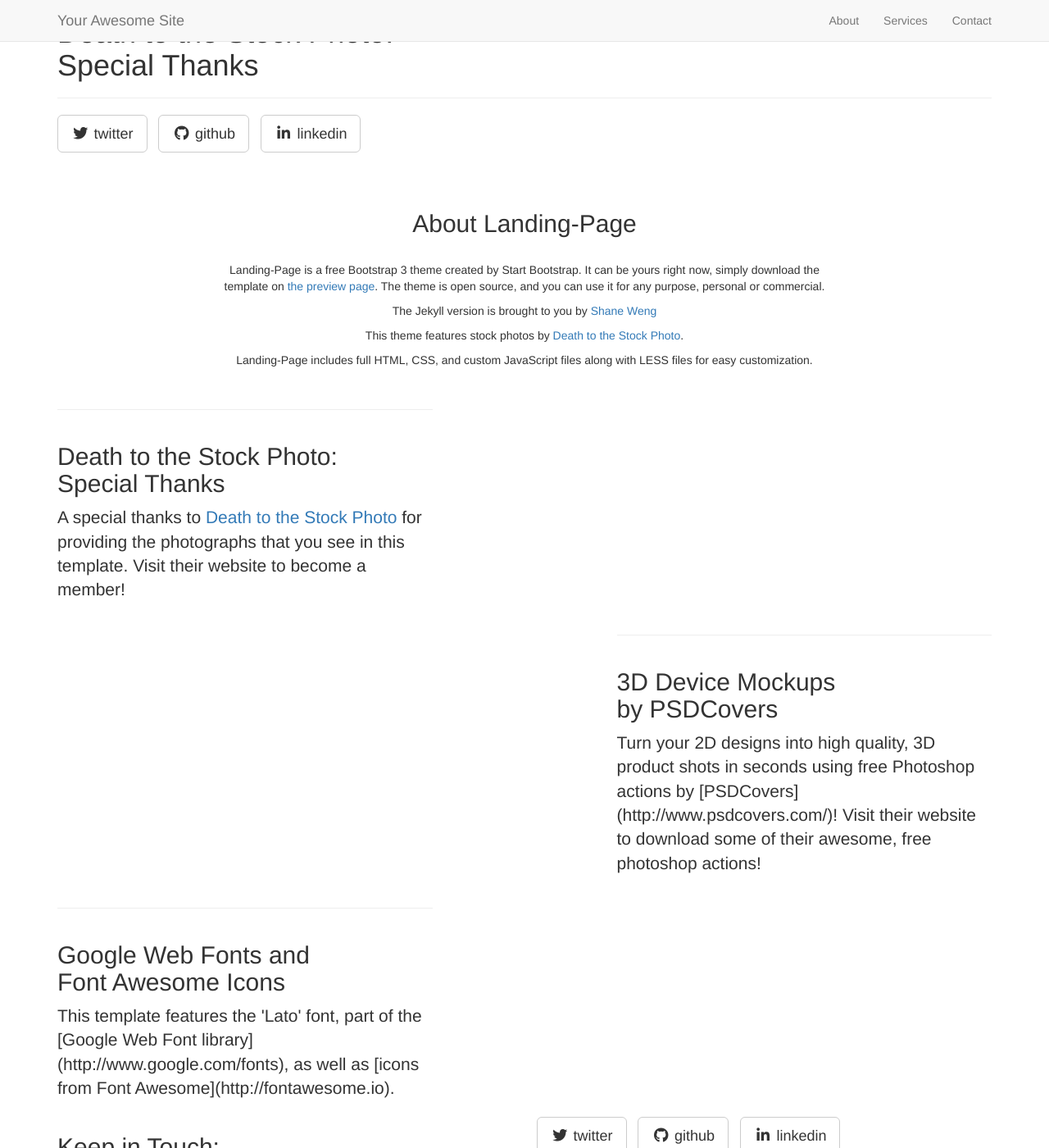
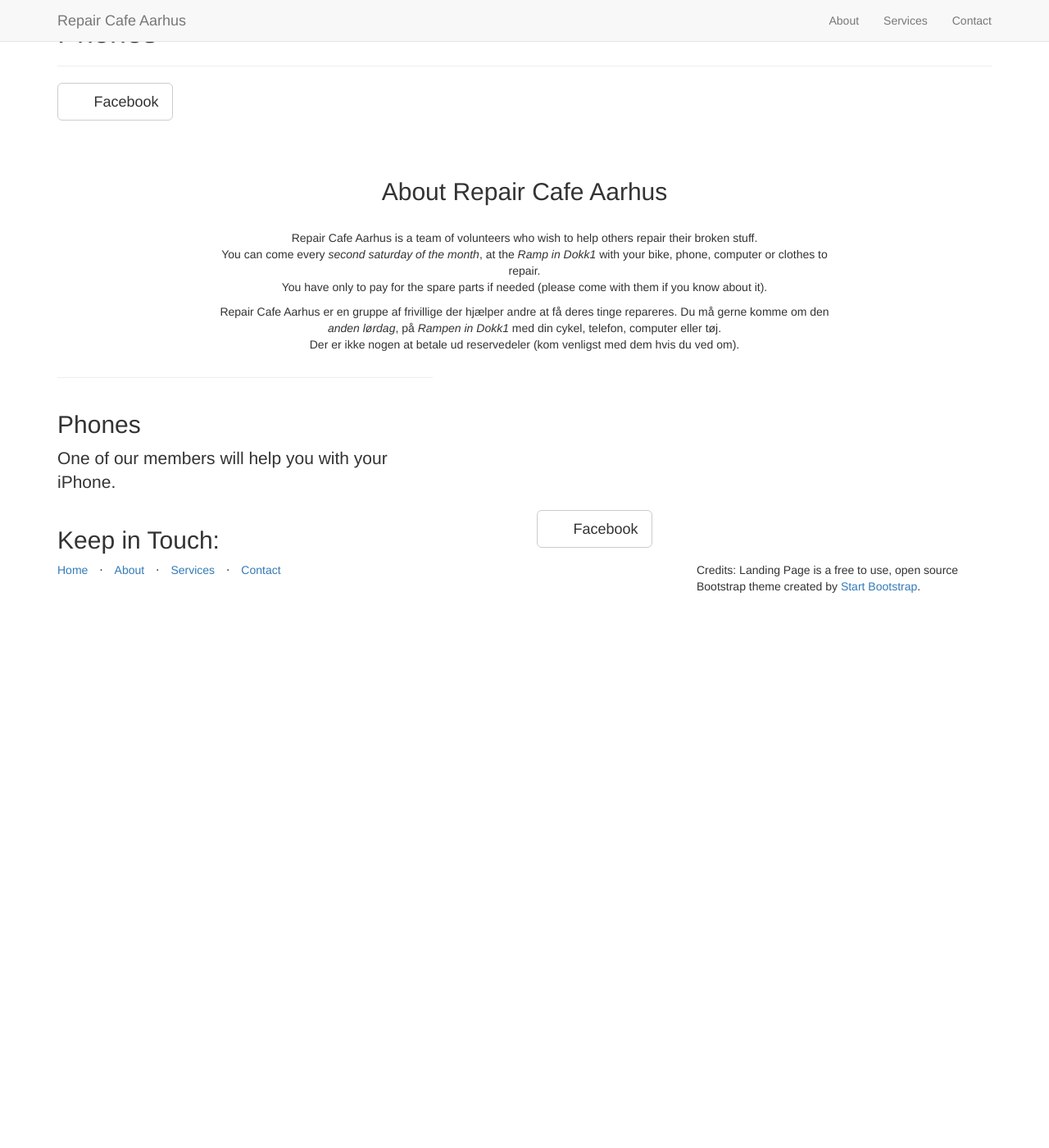
Before and after one commit to RepairCafeAarhus/RepairCafeAarhus.github.io, a Jekyll site: the page built from _posts/2014-09-21-services-1.markdown, in a window 1280 px wide and 1400 px high. Shown: the whole window at 82% size. Built offline with Jekyll 4.4.1, drawn with Linux system fonts in a browser that asks for light colours; nearby versions of some CDN libraries; library files that are not in the unit come from our copies; some of the changed text lies outside the part shown.

Commit message:
texts close to what they should be. Background picture shows bike to repair

```diff
--- a/_config.yml
+++ b/_config.yml
@@ -2,15 +2,12 @@
 #      Main Configs       #
 # ----------------------- #
 
-url: http://yoursite.com
-title: Your Awesome Site
-email: your-email@domain.com
-author: Your Name
+url: http://repaircafeaarhus.github.io
+title: Repair Cafe Aarhus
+email: donotreply@22decembre.eu
+author: Stephane
 description: > # "Write an awesome description for your new site here.
-  You can edit this line in _config.yml. It will appear in your document
-  head meta (for Google search results) and in your feed.xml site
-  description.
-copyright: 'Copyright &copy; 2015 Your Name. All Rights Reserved.'
+  Repair Cafe is a team of voluteers helping you to repair your bikes, clothes, computers and phones. Come at Dokk1 in Aarhus.
 credits: 'Credits: Landing Page is a free to use, open source Bootstrap theme created by <a href="http://startbootstrap.com/">Start Bootstrap</a>.'
 
 # ----------------------- #
@@ -26,9 +23,5 @@ permalink: pretty
 # ----------------------- #
 
 social:
-  - title: twitter
-    url: https://twitter.com/SBootstrap
-  - title: github
-    url: https://github.com/IronSummitMedia/startbootstrap
-  - title: linkedin
-    url:
+  - title: Facebook
+    url: https://www.facebook.com/RepairCafeAarhus/
--- a/_includes/about.html
+++ b/_includes/about.html
@@ -3,13 +3,16 @@
         <div class="row">
             <div class="col-lg-8 col-lg-offset-2">
               <br/><br/>
-              <h2>About Landing-Page</h2>
+              <h2>About Repair Cafe Aarhus</h2>
               <br/>
-                <p>Landing-Page is a free Bootstrap 3 theme created by Start Bootstrap. It can be yours right now, simply download the template on <a href="http://startbootstrap.com/template-overviews/landing-page/">the preview page</a>. The theme is open source, and you can use it for any purpose, personal or commercial.</p>
-                <p>The Jekyll version is brought to you by <a href="https://github.com/swcool">Shane Weng</a></p>
-                <p>This theme features stock photos by <a href="http://join.deathtothestockphoto.com//">Death to the Stock Photo</a>.</p>
-                <p>Landing-Page includes full HTML, CSS, and custom JavaScript files along with LESS files for easy customization.</p>
-                <br/>
+                <p>Repair Cafe Aarhus is a team of volunteers who wish to help others repair their broken stuff.<br />
+                You can come every <em>second saturday of the month</em>, at the <em>Ramp in Dokk1</em> with your bike, phone, computer or clothes to repair.<br />
+                You have only to pay for the spare parts if needed (please come with them if you know about it).</p>
+
+                <p>Repair Cafe Aarhus er en gruppe af frivillige der hjælper andre at få deres tinge repareres.
+                    Du må gerne komme om den <em>anden lørdag</em>, på <em>Rampen in Dokk1</em> med din cykel, telefon, computer eller tøj.<br />
+                    Der er ikke nogen at betale ud reservedeler (kom venligst med dem hvis du ved om).
+                </p>
               </div>
         </div>
     </section>
--- a/_posts/2014-09-21-services-1.markdown
+++ b/_posts/2014-09-21-services-1.markdown
@@ -1,8 +1,7 @@
 ---
 layout: default
 img: ipad.png
-category: Services
-title: Death to the Stock Photo:<br>Special Thanks
+title: Phones
 description: |
 ---
-  A special thanks to [Death to the Stock Photo](http://join.deathtothestockphoto.com/) for providing the photographs that you see in this template.  Visit their website to become a member!
+  One of our members will help you with your iPhone.
```
Also changed, not shown: _posts/2014-09-22-services-2.markdown (deleted, +0 -10 lines), _posts/2014-09-23-services-3.markdown (deleted, +0 -8 lines), _posts/bikes.markdown (added, +9 -0 lines), _posts/clothes.markdown (added, +8 -0 lines), _posts/computers.markdown (added, +7 -0 lines), 1 other file.
